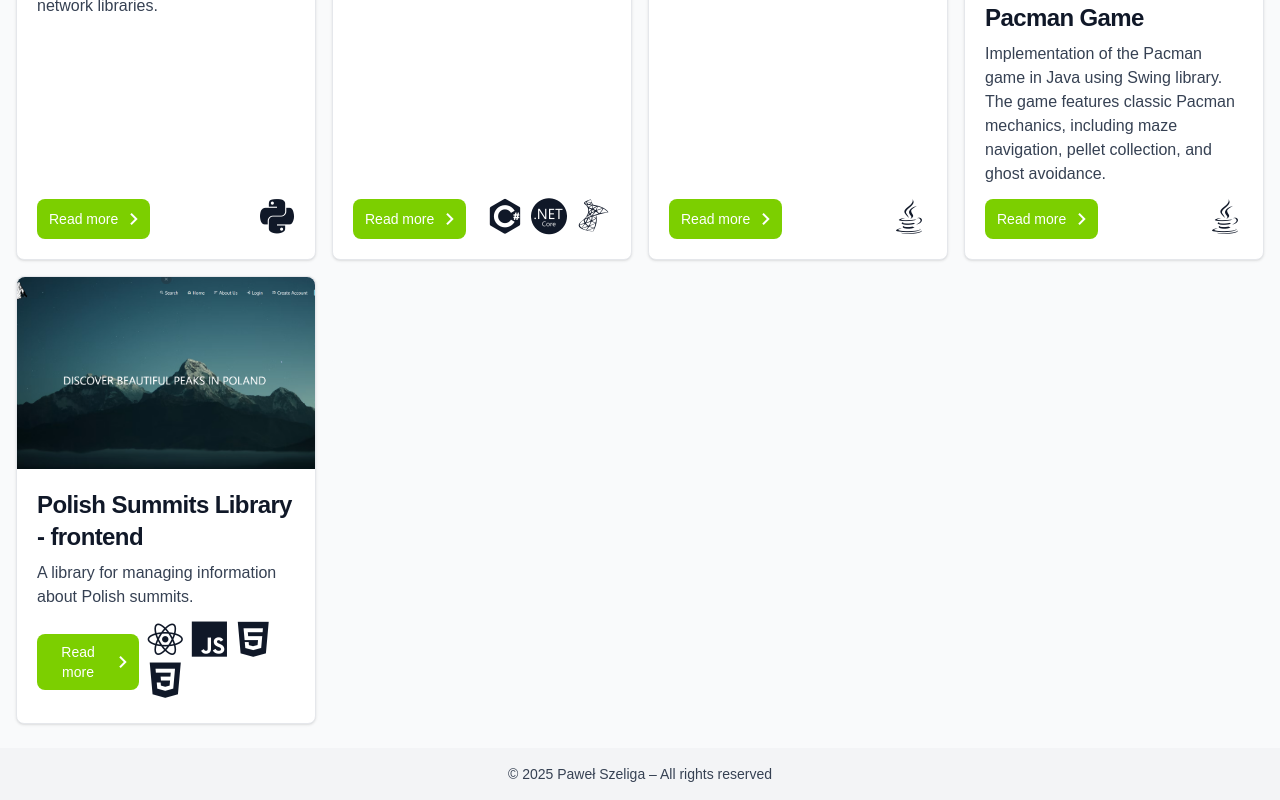
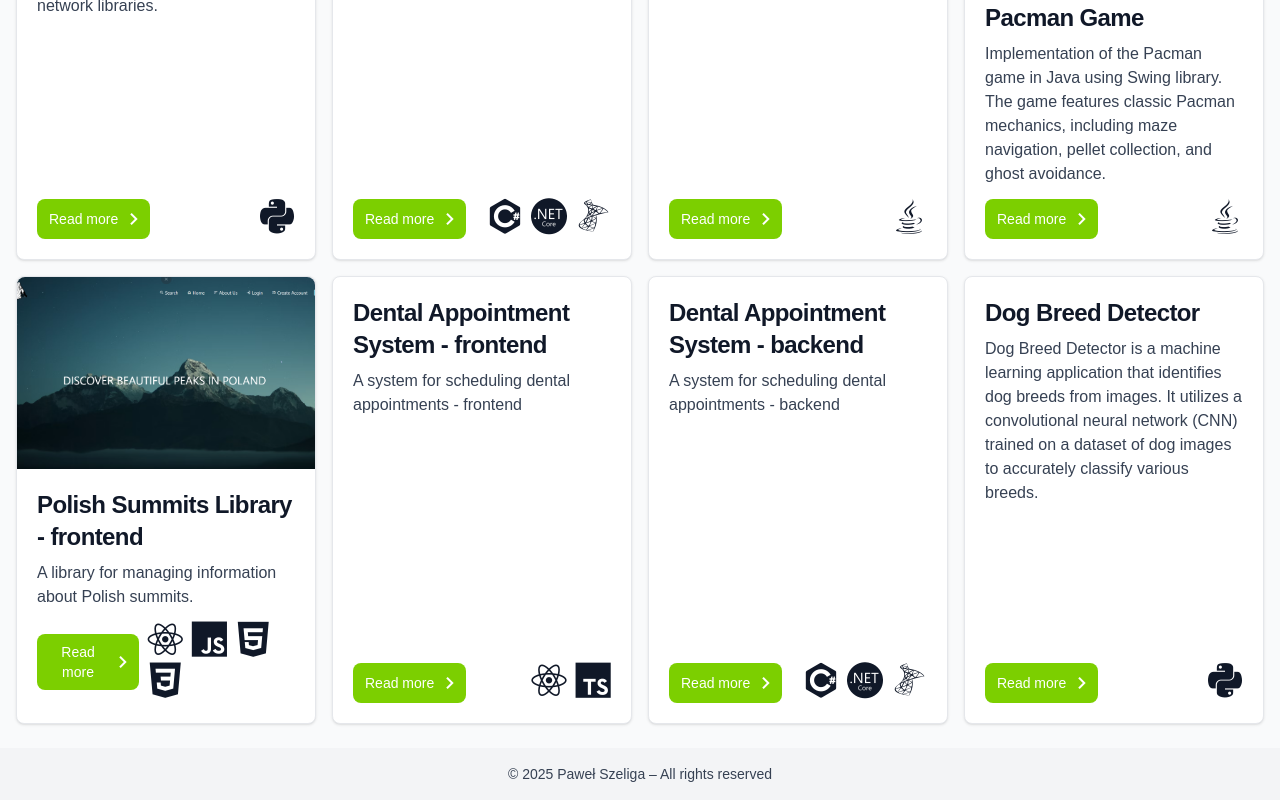
Before and after one commit to PawelSzeliga23/portfolioApp, a React (Vite) app: page /projects in a window 1280 px wide. Shown: the part 754-1554 px from the top of the page. Built offline with nearby package versions, Linux system fonts and the light colour scheme; a web font is replaced by a local one.

Commit message:
Update CVs and enhance project data with new entries

```diff
--- a/src/components/Home.tsx
+++ b/src/components/Home.tsx
@@ -72,7 +72,7 @@ const Home = () => {
                     />
 
                     <div className="absolute inset-0 flex items-center justify-center">
-                        <img src={profil} alt='avatar' className='w-60 sm:w-60 md:w-80 lg:w-96 rounded-full' />
+                        <img src={profil} alt='avatar' loading='lazy' decoding='async' className='w-60 sm:w-60 md:w-80 lg:w-96 rounded-full' />
                     </div>
                 </div>
             </div>
--- a/src/data/projects.json
+++ b/src/data/projects.json
@@ -123,5 +123,46 @@
             "html5",
             "css3"
         ]
+    },
+    {
+        "id": 10,
+        "title": "Dental Appointment System - frontend",
+        "shortDescEn": "A system for scheduling dental appointments - frontend",
+        "shortDescPl": "System do umawiania wizyt dentystycznych - frontend",
+        "github1": "https://github.com/IgorKotecki/SystemZapisowDoKlinikiStomatologicznejFrontend",
+        "github2": "",
+        "images": [
+        ],
+        "technologies": [
+            "react",
+            "TypeScript"
+        ]
+    },
+    {
+        "id": 11,
+        "title": "Dental Appointment System - backend",
+        "shortDescEn": "A system for scheduling dental appointments - backend",
+        "shortDescPl": "System do umawiania wizyt dentystycznych - backend",
+        "github1": "https://github.com/IgorKotecki/SystemZapis-wDoKlinikiStomatologicznejBackend",
+        "github2": "",
+        "images": [
+        ],
+        "technologies": [
+            "csharp",
+            "dotnetcore",
+            "microsoftsqlserver"
+        ]
+    },
+    {
+        "id": 12,
+        "title": "Dog Breed Detector",
+        "shortDescEn": "Dog Breed Detector is a machine learning application that identifies dog breeds from images. It utilizes a convolutional neural network (CNN) trained on a dataset of dog images to accurately classify various breeds.",
+        "shortDescPl": "Dog Breed Detector to aplikacja wykorzystująca uczenie maszynowe do identyfikacji ras psów na podstawie obrazów. Wykorzystuje splotową sieć neuronową (CNN) wytrenowaną na zbiorze danych obrazów psów, aby dokładnie klasyfikować różne rasy.",
+        "github1": "https://github.com/PawelSzeliga23/SUML_projekt_koncowy",
+        "github2": "",
+        "images": [],
+        "technologies": [
+            "Python"
+        ]
     }
 ]
```
Also changed, not shown: src/components/languageToggle.tsx (line endings or trailing spaces), 2 other files (tests, documents, lock files or other folders).
